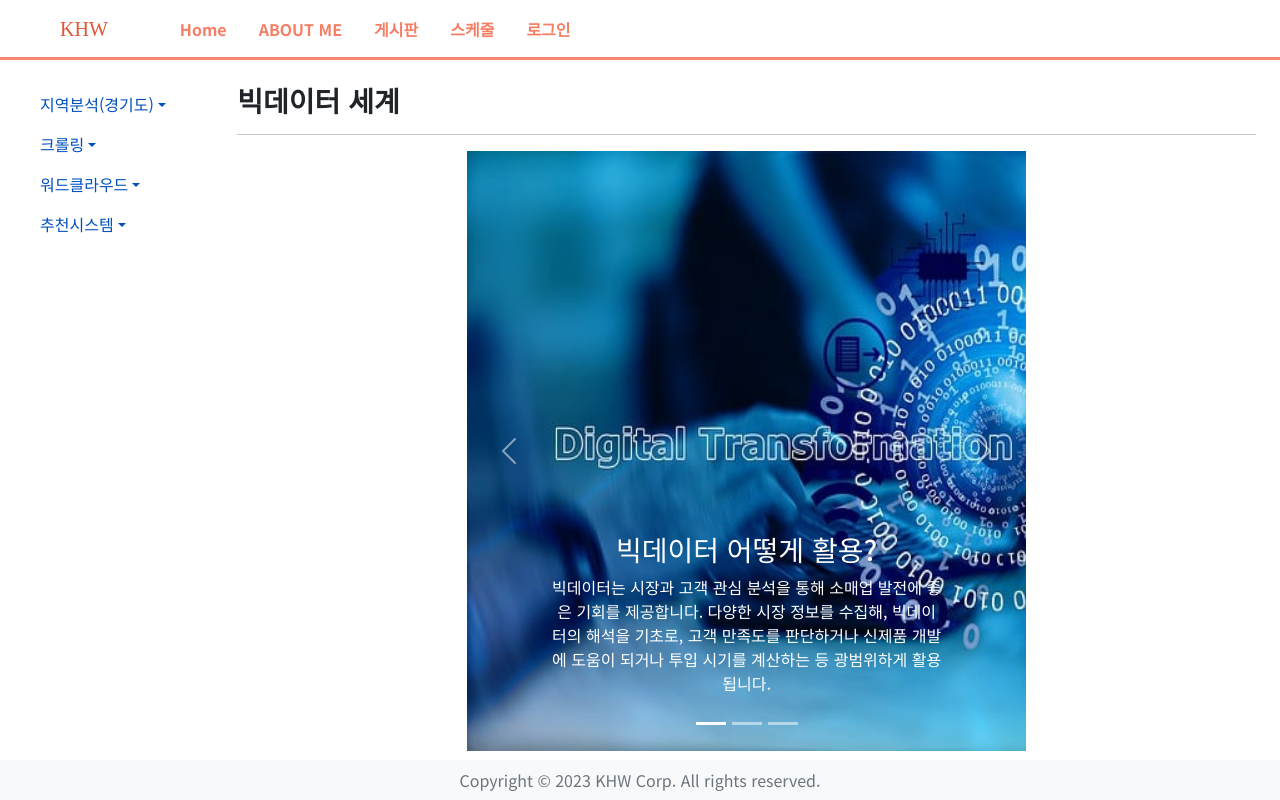
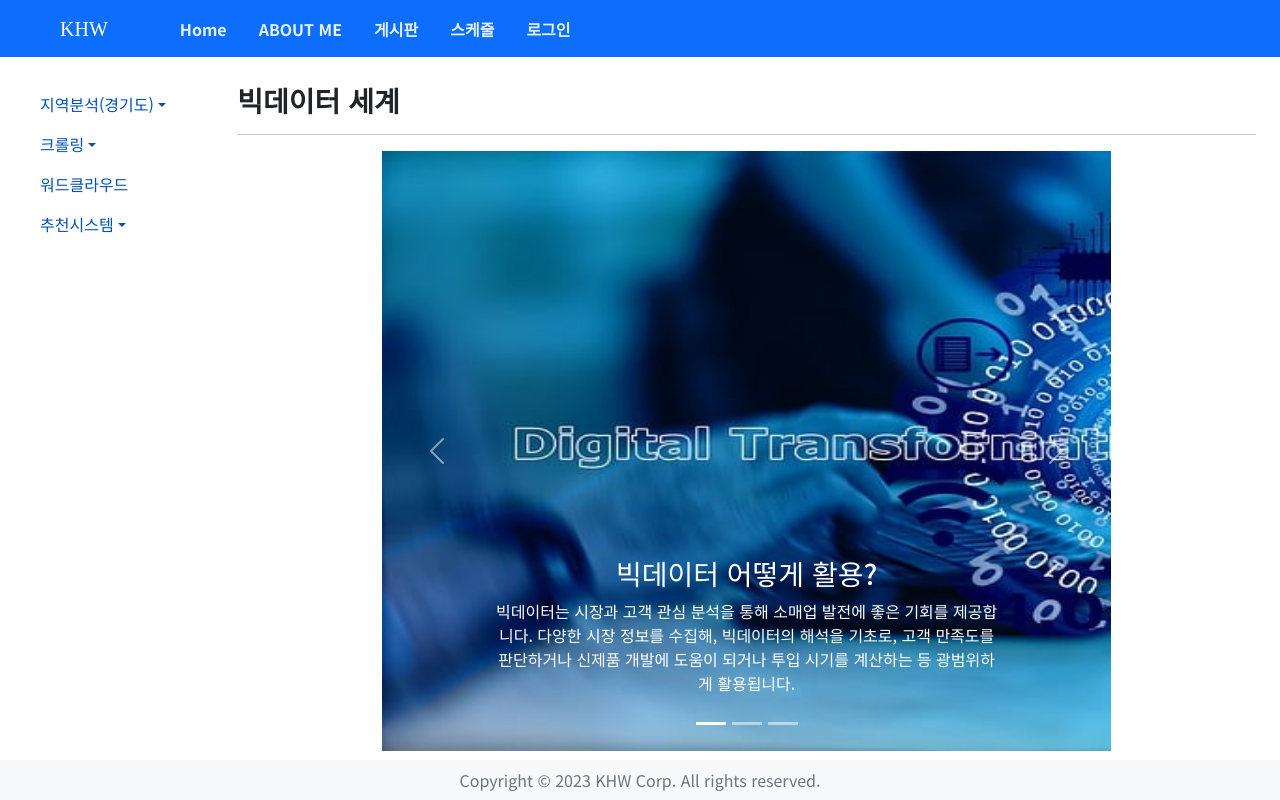
Before and after one commit to ssmpet/Project-About-Me, a Flask app: page / in a window 1280 px wide. Run offline with Flask 3, Linux system fonts and the light colour scheme; some libraries are stand-ins or nearby versions; some web fonts are replaced.

Commit message:
About Me

```diff
--- a/main.py
+++ b/main.py
@@ -1,15 +1,19 @@
 from flask import Flask, render_template
+from word.word import word_bp
+from user.user import user_bp
 
 app = Flask(__name__)
 app.secret_key = 'qwert12345'
 app.config['SESSION_COOKIE_PATH'] = '/'
 
 
-# app.register_blueprint(user_bp, url_prefix='/user')
+app.register_blueprint(user_bp, url_prefix='/user')
 # app.register_blueprint(schedule_bp, url_prefix='/schedule')
-# app.register_blueprint(bbs_bp, url_prefix='/bbs')
+app.register_blueprint(word_bp, url_prefix='/word')
+word_bp.static_folder = app.static_folder
 
-# user_bp.static_folder = app.static_folder
+
+user_bp.static_folder = app.static_folder
 # schedule_bp.static_folder = app.static_folder
 # bbs_bp.static_folder = app.static_folder
 
@@ -47,6 +51,6 @@ def aboutme():
 
 if __name__ == '__main__':
     try:
-        app.run(debug=False)
+        app.run(debug=True)
     finally:
         print('main end')
--- a/templates/main/base.html
+++ b/templates/main/base.html
@@ -26,15 +26,11 @@
             font-size:"200";
             font-family:"Gasoek One";
             font-weight: 500;
-            color: #e25536;
+            color: #fff;
         }
         .myhmenu {
-            color: #f37255;
+            color: #fff;
             opacity: 0.9;
-        }
-        .mynav {
-
-            border-bottom: 3px solid #f4876e;
         }
 
         .left_menu {
@@ -55,15 +51,15 @@
 </head>
 <body>
 
-    <nav class="navbar navbar-expand-sm navbar-light fixed-top mynav">
+    <nav class="navbar navbar-expand-sm bg-primary navbar-light fixed-top mynav">
         <div class="container-fluid">
-            <a class="navbar-brand mx-5" href="#">
+            <a class="navbar-brand mx-5" href="/">
                 <b class="mylogo">KHW</b>
             </a>
 
             <ul class="navbar-nav nav-pills me-auto">
                 <li class="nav-item ms-3">
-                    <a class="nav-link" href="#">
+                    <a class="nav-link" href="/">
                         <b class="myhmenu">Home</b>
                     </a>
                 </li>
@@ -130,13 +126,8 @@
                             <a class="dropdown-item left_menu" href="#">크롤링3</a>
                         </div>
                     </li>
-                    <li class="nav-item dropdown">
-                        <a class="nav-link dropdown-toggle left_menu" href="#" role="button" data-bs-toggle="dropdown">워드클라우드</a>
-                        <div class="dropdown-menu left_menu">
-                            <a class="dropdown-item left_menu" href="#">워드클라우드1</a>
-                            <a class="dropdown-item left_menu" href="#">워드클라우드2</a>
-                            <a class="dropdown-item left_menu" href="#">워드클라우드3</a>
-                        </div>
+                    <li class="nav-item">
+                        <a class="nav-link left_menu" href="/word/word_cloud">워드클라우드</a>
                     </li>
                     <li class="nav-item dropdown">
                         <a class="nav-link dropdown-toggle left_menu" href="#" role="button" data-bs-toggle="dropdown">추천시스템</a>
--- a/templates/main/home.html
+++ b/templates/main/home.html
@@ -3,11 +3,21 @@
 ## html code가 안전한 것이다 라고 인식하게 하기 위해서 safe()를 써야 된다. #
 
 {% block subtitle %} 빅데이터 세계 {% endblock %}
+
+{% block additional_head %}
+<style>
+    .myhome {
+        width: 1200px;
+        height: 600px;
+    }
+</style>
+{% endblock%}
+
 {% block content %}
 <div id="travel" class="container-fluid text-center">
     <div class="row">
-        <div class="col-2"></div>
-        <div class="col-8">
+        <div class="col-1"></div>
+        <div class="col-10">
             <div id="travels" class="carousel slide mx-5" data-bs-ride="carousel">
                 <div class="carousel-indicators">
                 <button type="button" data-bs-target="#travels" data-bs-slide-to="0" class="active"></button>
@@ -18,21 +28,21 @@
 
                 <div class="carousel-inner">
                     <div class="carousel-item active">
-                        <img src="{{url_for('static', filename='img/data_science1.jpg')}}" alt="빅데이터 어떻게 활용?" class="d-block" style="width:800px; height: 600px;">
+                        <img src="{{url_for('static', filename='img/data_science1.jpg')}}" alt="빅데이터 어떻게 활용?" class="d-block myhome">
                         <div class="carousel-caption">
                         <h3>빅데이터 어떻게 활용?</h3>
                         <p>빅데이터는 시장과 고객 관심 분석을 통해 소매업 발전에 좋은 기회를 제공합니다. 다양한 시장 정보를 수집해, 빅데이터의 해석을 기초로, 고객 만족도를 판단하거나 신제품 개발에 도움이 되거나 투입 시기를 계산하는 등 광범위하게 활용됩니다.</p>
                         </div>
                     </div>
                     <div class="carousel-item">
-                        <img src="{{url_for('static', filename='img/data_science2.jpg')}}" alt="빅 데이터가 우리 생활에 어떤 도움을 주면 좋겠습니까?" class="d-block" style="width:800px; height: 600px;" >
+                        <img src="{{url_for('static', filename='img/data_science2.jpg')}}" alt="빅 데이터가 우리 생활에 어떤 도움을 주면 좋겠습니까?" class="d-block myhome">
                         <div class="carousel-caption">
                         <h3>빅 데이터가 우리 생활에 어떤 도움을 주면 좋겠습니까?</h3>
                         <p>빅데이터는 도시와 지역 공동체를 여러 측면에서 개선시키는 데도 쓰일 수 있다. </p>
                         </div>
                     </div>
                     <div class="carousel-item">
-                        <img src="{{url_for('static', filename='img/data_science3.jpg')}}" alt="왜 인공지능인가?" class="d-block" style="width:800px; height: 600px;" >
+                        <img src="{{url_for('static', filename='img/data_science3.jpg')}}" alt="왜 인공지능인가?" class="d-block myhome">
                         <div class="carousel-caption">
                         <h3>왜 인공지능인가?</h3>
                         <p>오늘날 인간과 기계 모두에서 생성되는 데이터의 양은 이 데이터를 흡수하고 해석하고 복잡한 의사 결정을 내리는 인간의 능력을 훨씬 넘습니다. 인공 지능은 모든 컴퓨터 학습의 기초이자 모든 복잡한 의사 결정의 미래입니다.</p>
@@ -49,7 +59,7 @@
                 </button>
             </div>
         </div>
-        <div class="col-2"></div>
+        <div class="col-1"></div>
     </div>
 </div>
 {% endblock %}
--- /dev/null
+++ b/user/user.py
@@ -0,0 +1,3 @@
+from flask import Blueprint
+
+user_bp = Blueprint('user_bp', __name__)
```
Also changed, not shown: templates/word/wordcloud.html (added, +22 -0 lines), word/word.py (added, +8 -0 lines).
